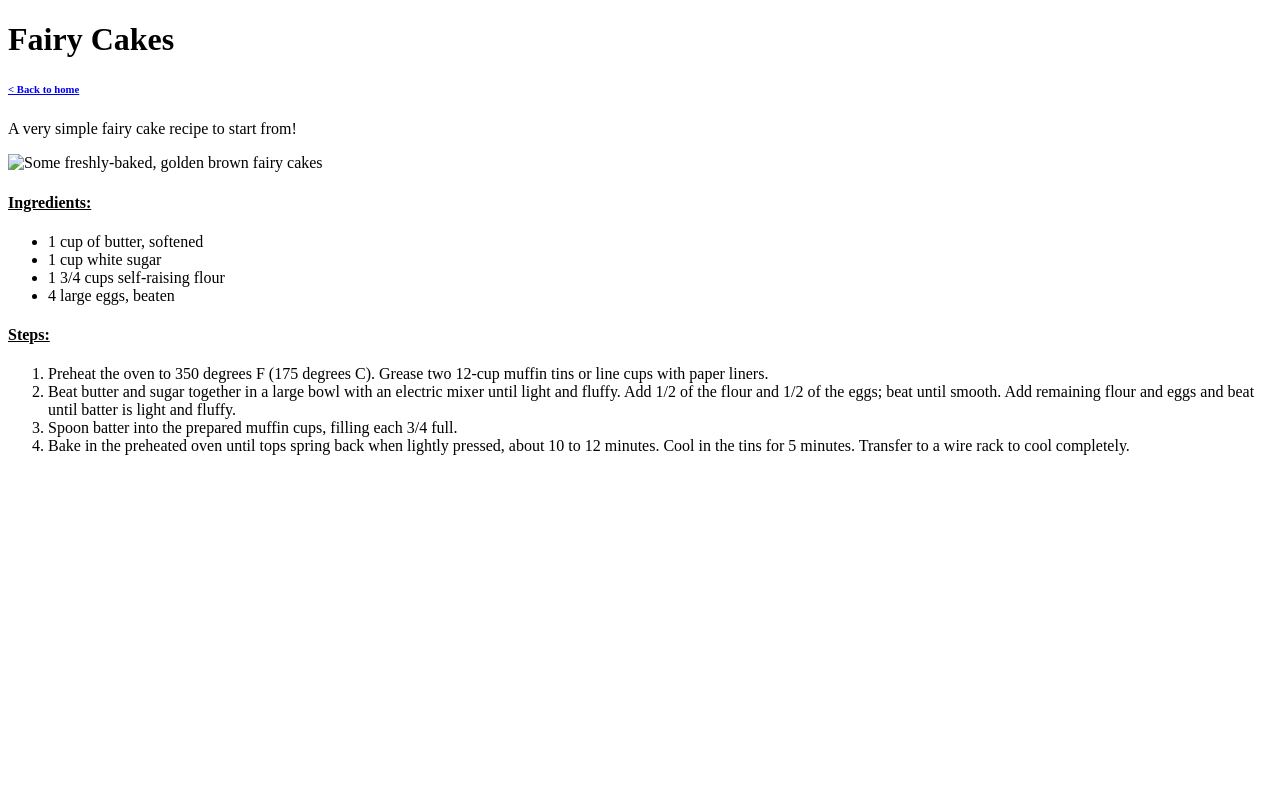
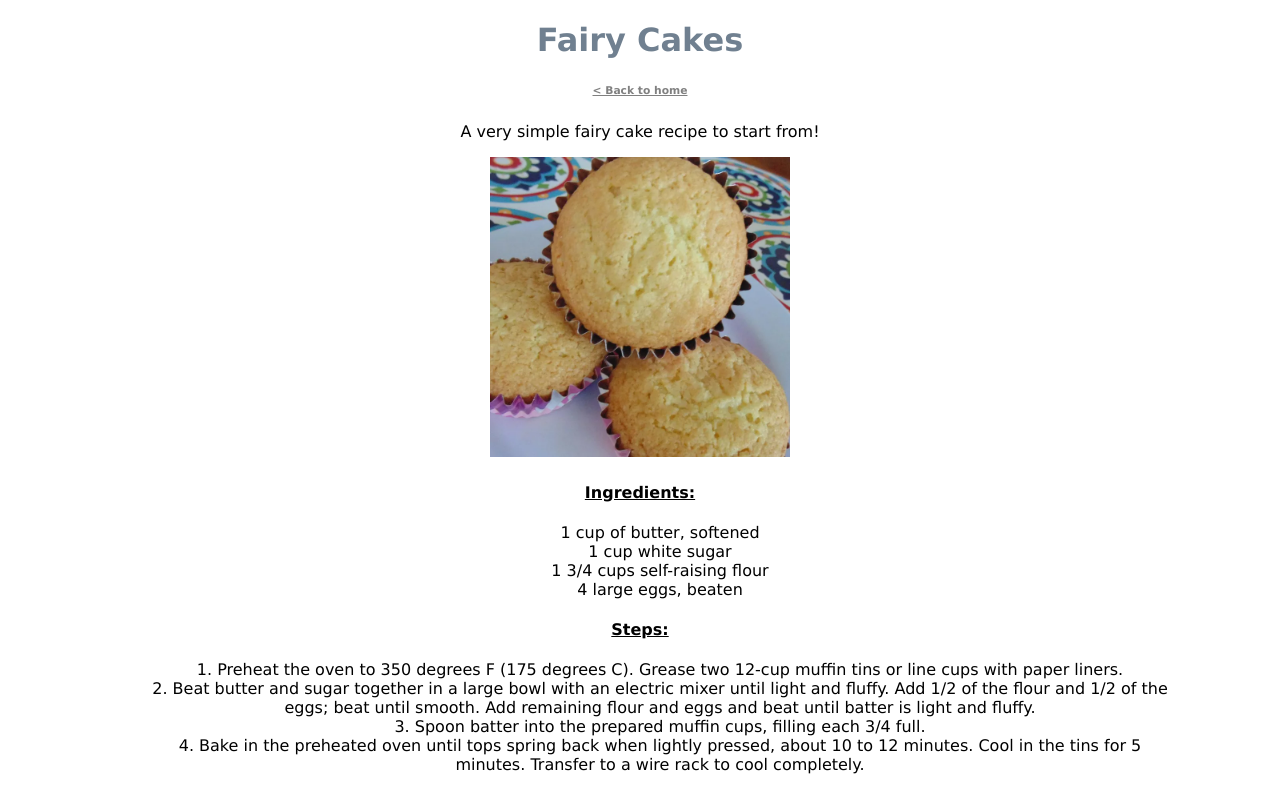
Before and after one commit to SuzyQ-2117/odin-recipes, a plain HTML site: page fairy-cakes.html in a window 1280 px wide. Drawn offline with Linux system fonts and the light colour scheme.

Commit message:
Added basic CSS, added some classes and updated typos

```diff
--- /dev/null
+++ b/cakestyle.css
@@ -0,0 +1,23 @@
+* {
+    font-family: Verdana, sans-serif;
+    text-align: center;
+}
+
+h1 {
+    color: slategray;
+}
+
+a:visited, a:link, a:active {
+    color: gray;
+}
+
+ul {
+    list-style: none;
+}
+
+ol {
+    list-style-position: inside;
+    margin-left: 100px;
+    margin-right: 100px;
+    text-align: justify;
+}
--- /dev/null
+++ b/coffeestyle.css
@@ -0,0 +1,28 @@
+* {
+    font-family: Verdana, sans-serif;
+    text-align: center;
+}
+
+h1 {
+    color: slategray;
+}
+
+a:visited, a:link, a:active {
+    color: gray;
+}
+
+.description {
+    margin-left: 100px;
+    margin-right: 100px;
+}
+
+ul {
+    list-style: none;
+}
+
+ol {
+    list-style-position: inside;
+    margin-left: 100px;
+    margin-right: 100px;
+    text-align: justify;
+}
--- a/fairy-cakes.html
+++ b/fairy-cakes.html
@@ -4,20 +4,21 @@
     <head>
         <meta charset="utf-8">
         <title>Fairy Cakes | Odin Recipes</title>
+        <link rel="stylesheet" href="cakestyle.css">
     </head>
     <body>
         <h1>Fairy Cakes</h1>
-        <h6><a href="../index.html">< Back to home</h6></a>
-        <p>A very simple fairy cake recipe to start from!</p>
-        <img src="../recipes/media/fairy_cakes.webp" alt="Some freshly-baked, golden brown fairy cakes">
-        <h4><u>Ingredients:</u></h4>
+        <h6 class="home"><a href="../index.html">< Back to home</h6></a>
+        <p class="description">A very simple fairy cake recipe to start from!</p>
+        <img src="media/fairy_cakes.webp" height= 300px alt="Some freshly-baked, golden brown fairy cakes">
+        <h4 class="ingredients"><u>Ingredients:</u></h4>
         <ul>
             <li>1 cup of butter, softened</li>
             <li>1 cup white sugar</li>
             <li>1 3/4 cups self-raising flour</li>
             <li>4 large eggs, beaten</li>
         </ul>
-        <h4><u>Steps:</u></h4>
+        <h4 class="steps"><u>Steps:</u></h4>
         <ol>
             <li>Preheat the oven to 350 degrees F (175 degrees C). Grease two 12-cup muffin tins or line cups with paper liners.</li>
             <li>Beat butter and sugar together in a large bowl with an electric mixer until light and fluffy. Add 1/2 of the flour and 1/2 of the eggs; beat until smooth. Add remaining flour and eggs and beat until batter is light and fluffy.</li>
--- /dev/null
+++ b/salmonstyle.css
@@ -0,0 +1,23 @@
+* {
+    font-family: Verdana, sans-serif;
+    text-align: center;
+}
+
+h1 {
+    color: slategray;
+}
+
+a:visited, a:link, a:active {
+    color: gray;
+}
+
+ul {
+    list-style: none;
+}
+
+ol {
+    list-style-position: inside;
+    margin-left: 100px;
+    margin-right: 100px;
+    text-align: justify;
+}
--- /dev/null
+++ b/style.css
@@ -0,0 +1,17 @@
+* {
+    font-family: Verdana, sans-serif;
+    text-align: center;
+}
+
+h1 {
+    text-align: center;
+    color: slategray;
+}
+
+a:visited, a:link, a:active {
+    color: gray;
+}
+
+ul {
+    list-style: none;
+}
```
Also changed, not shown: index.html (+5 -3 lines), salmon-pasta.html (+2 -1 lines), triplecoffeesweetrolls.html (+3 -2 lines), 1 other file.
